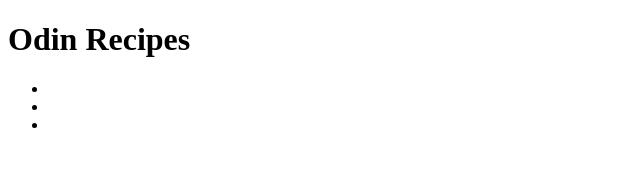
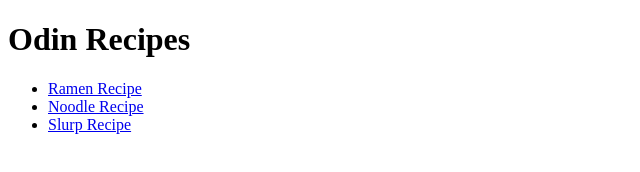
Before and after one commit to hweekon/odin-recipes, a plain HTML site: page index.html in a window 1280 px wide. Shown: the whole page, without its empty margins (0-640 px from the left). Drawn offline with Linux system fonts and the light colour scheme.

Commit message:
Correct a href tags for recipes Misplaced tag so that words were not showing up.

```diff
--- a/index.html
+++ b/index.html
@@ -9,10 +9,10 @@
 <body>
     <h1>Odin Recipes</h1>
     <ul>
-        <li> <a href="../odin-recipes/recipes/ramen.html"Ramen Recipe></a> </li>
+        <li> <a href="../odin-recipes/recipes/ramen.html">Ramen Recipe</a> </li>
 
-        <li> <a href="../odin-recipes/recipes/noodle.html"Noodle Recipe></a> </li>
-        <li><a href="../odin-recipes/recipes/slurp.html" Slurp Recipe></a></li>
+        <li> <a href="../odin-recipes/recipes/noodle.html">Noodle Recipe</a> </li>
+        <li><a href="../odin-recipes/recipes/slurp.html">Slurp Recipe</a> </li>
 
     </ul>
 
```
